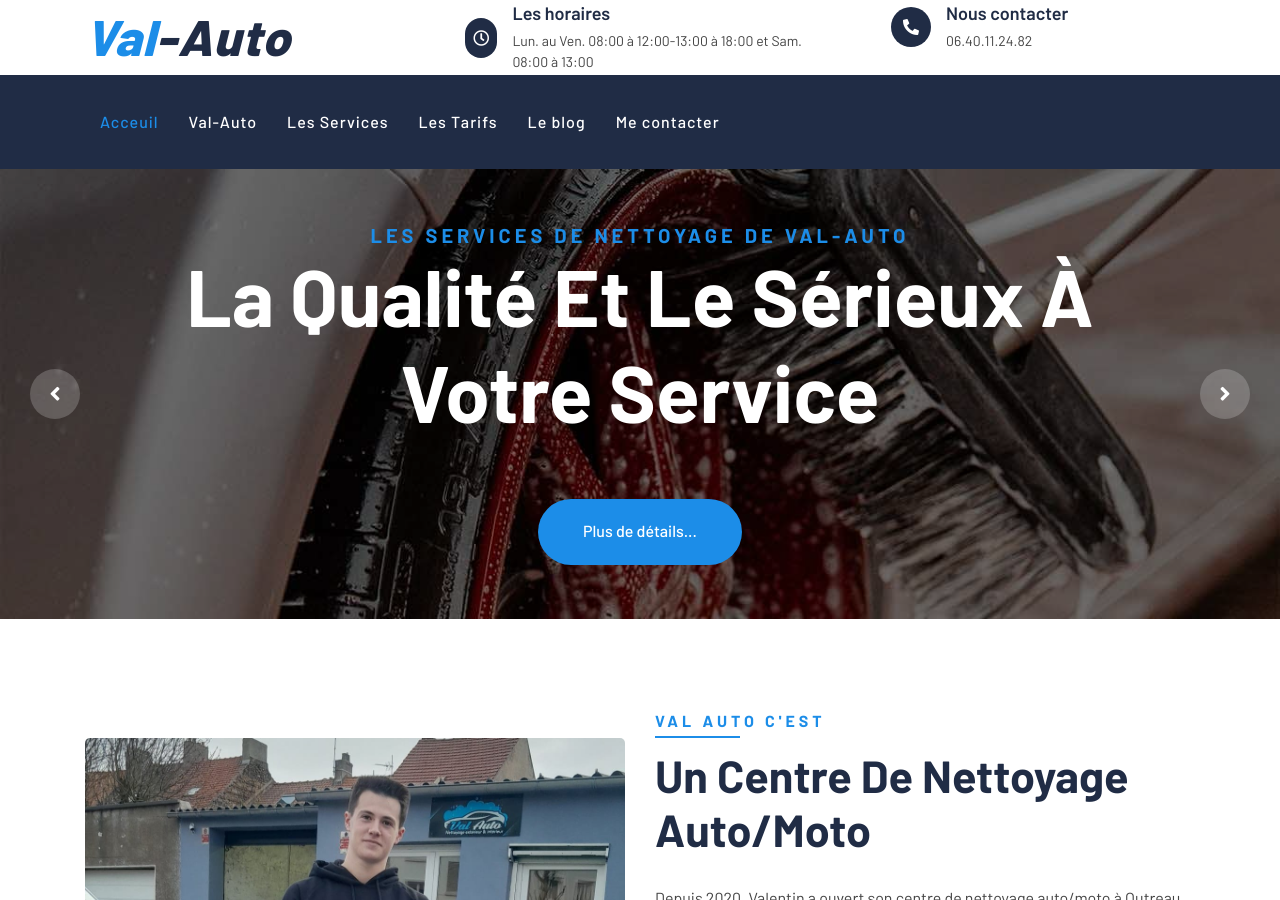
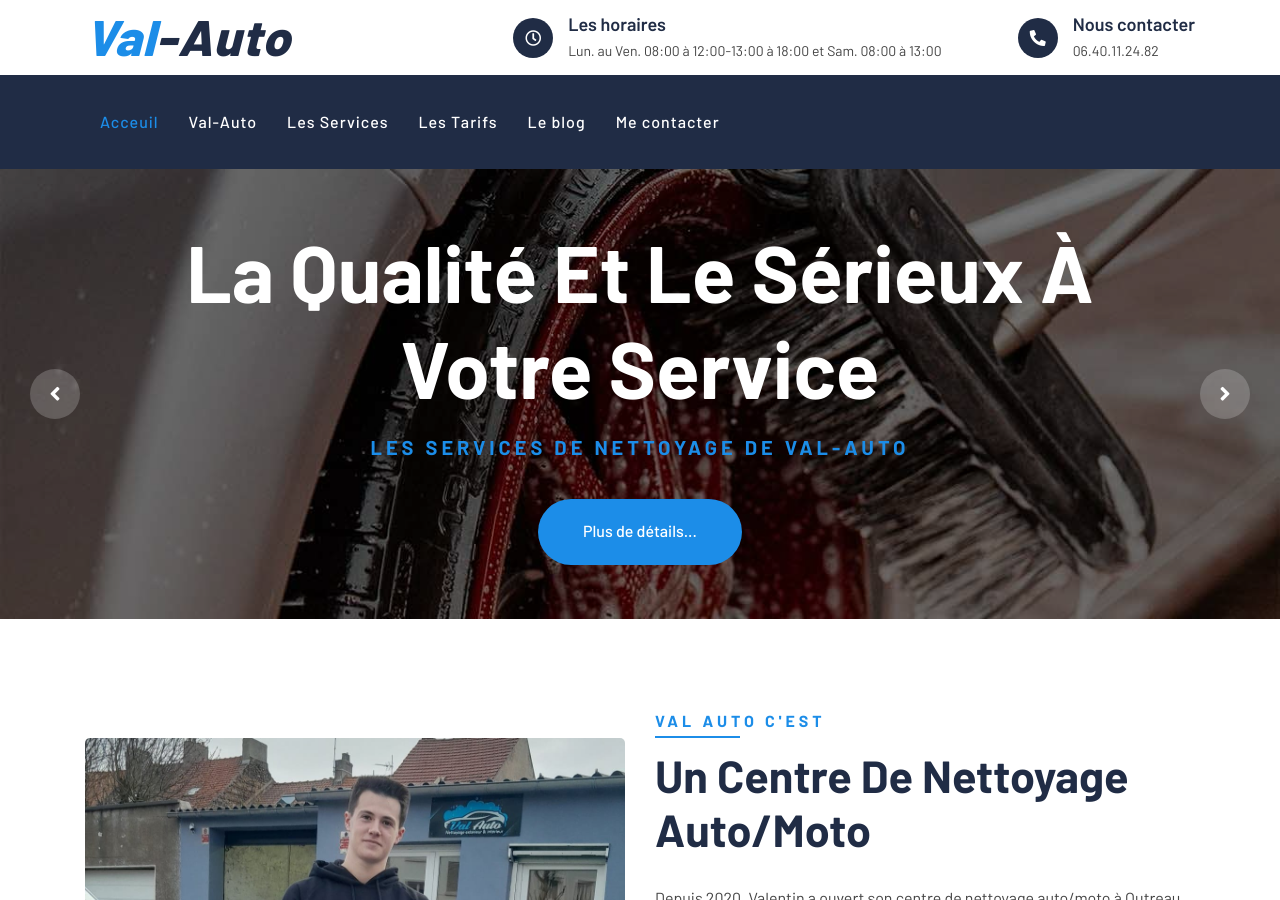
Before and after one commit to Bruvrydavid/valauto, a Jekyll site: the page built from index.html, in a window 1280 px wide and 900 px high. Built offline with Jekyll 4.4.1, drawn with Linux system fonts in a browser that asks for light colours; nearby versions of some CDN libraries.

Commit message:
evolution SEO

```diff
--- a/_includes/carousel.html
+++ b/_includes/carousel.html
@@ -7,8 +7,8 @@
                     <img src="assets/img/carousel-1.jpg" alt="Image" loading="lazy">
                 </div>
                 <div class="carousel-text">
+                    <h1>Garder votre véhicule dans un état impeccable.</h1>
                     <h3>Les services de nettoyage de {{ site.data.base.title }}</h3>
-                    <h1>Garder votre véhicule dans un état impeccable.</h1>
                     <p>
 
                     </p>
@@ -20,8 +20,8 @@
                     <img src="assets/img/carousel-2.jpg" alt="Image" loading="lazy">
                 </div>
                 <div class="carousel-text">
+                    <h1>La qualité et le sérieux à votre service</h1>
                     <h3>Les services de nettoyage de {{ site.data.base.title }}</h3>
-                    <h1>La qualité et le sérieux à votre service</h1>
                     <p>
 
                     </p>
@@ -33,8 +33,8 @@
                     <img src="assets/img/carousel-3.jpg" alt="Image" loading="lazy">
                 </div>
                 <div class="carousel-text">
+                    <h1>Une Gamme de services adaptée à vos attentes</h1>
                     <h3>Les services de nettoyage de {{ site.data.base.title }}</h3>
-                    <h1>Une Gamme de services adaptée à vos attentes</h1>
                     <p>
 
                     </p>
--- a/_includes/topbar.html
+++ b/_includes/topbar.html
@@ -12,7 +12,7 @@
             </div>
             <div class="col-lg-8 col-md-7 d-none d-lg-block">
                 <div class="row">
-                    <div class="col-6">
+                    <div class="col-8">
                         <div class="top-bar-item">
                             <div class="top-bar-icon">
                                 <i class="far fa-clock"></i>
@@ -35,17 +35,6 @@
                             </div>
                         </div>
                     </div>
-                    <!--div class="col-4">
-                        <div class="top-bar-item">
-                            <div class="top-bar-icon">
-                                <i class="far fa-envelope"></i>
-                            </div>
-                            <div class="top-bar-text">
-                                <h3>Ecrivez-nous</h3>
-                                <p>{{ site.data.base.email }}</p>
-                            </div>
-                        </div>
-                    </div-->
                 </div>
             </div>
         </div>
```
